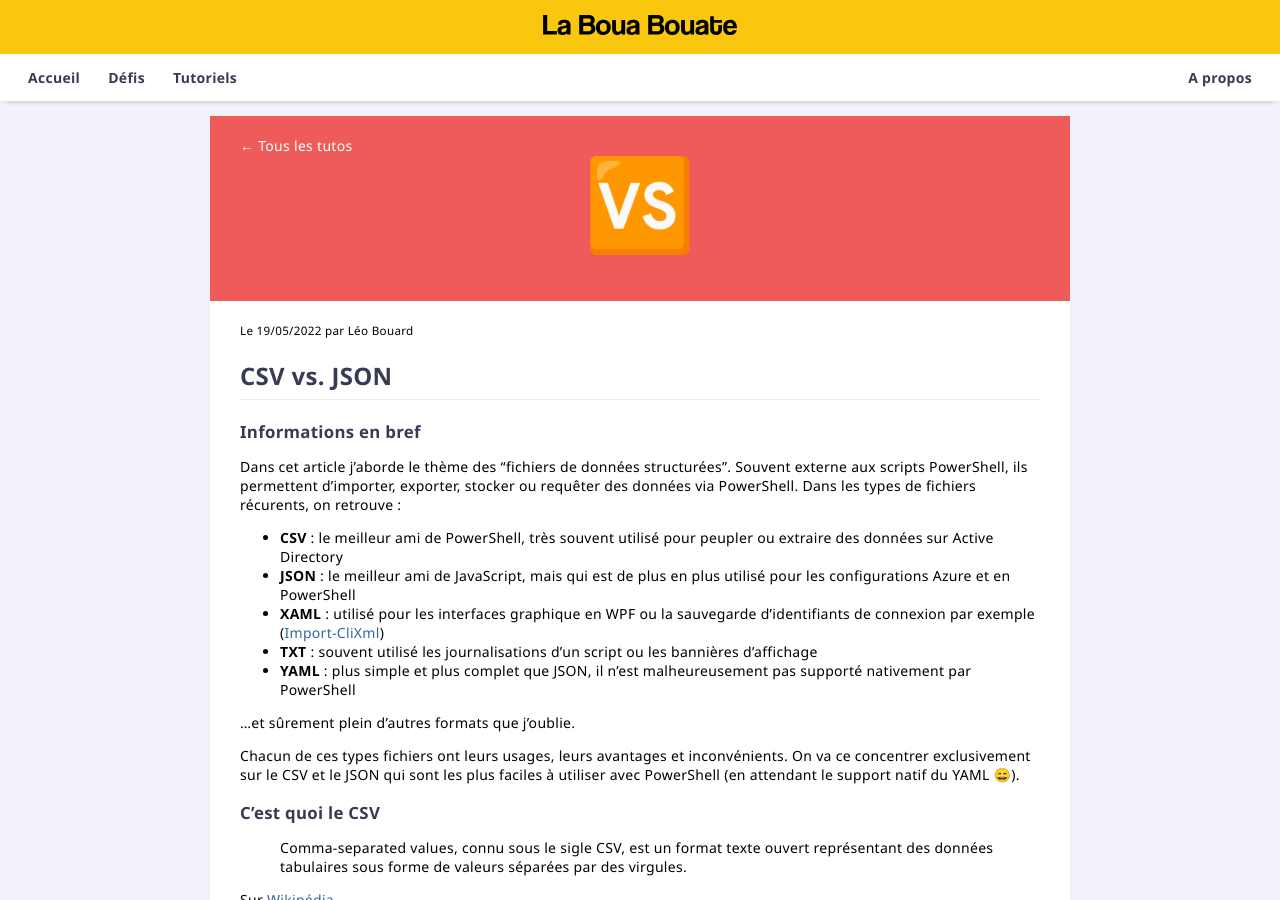
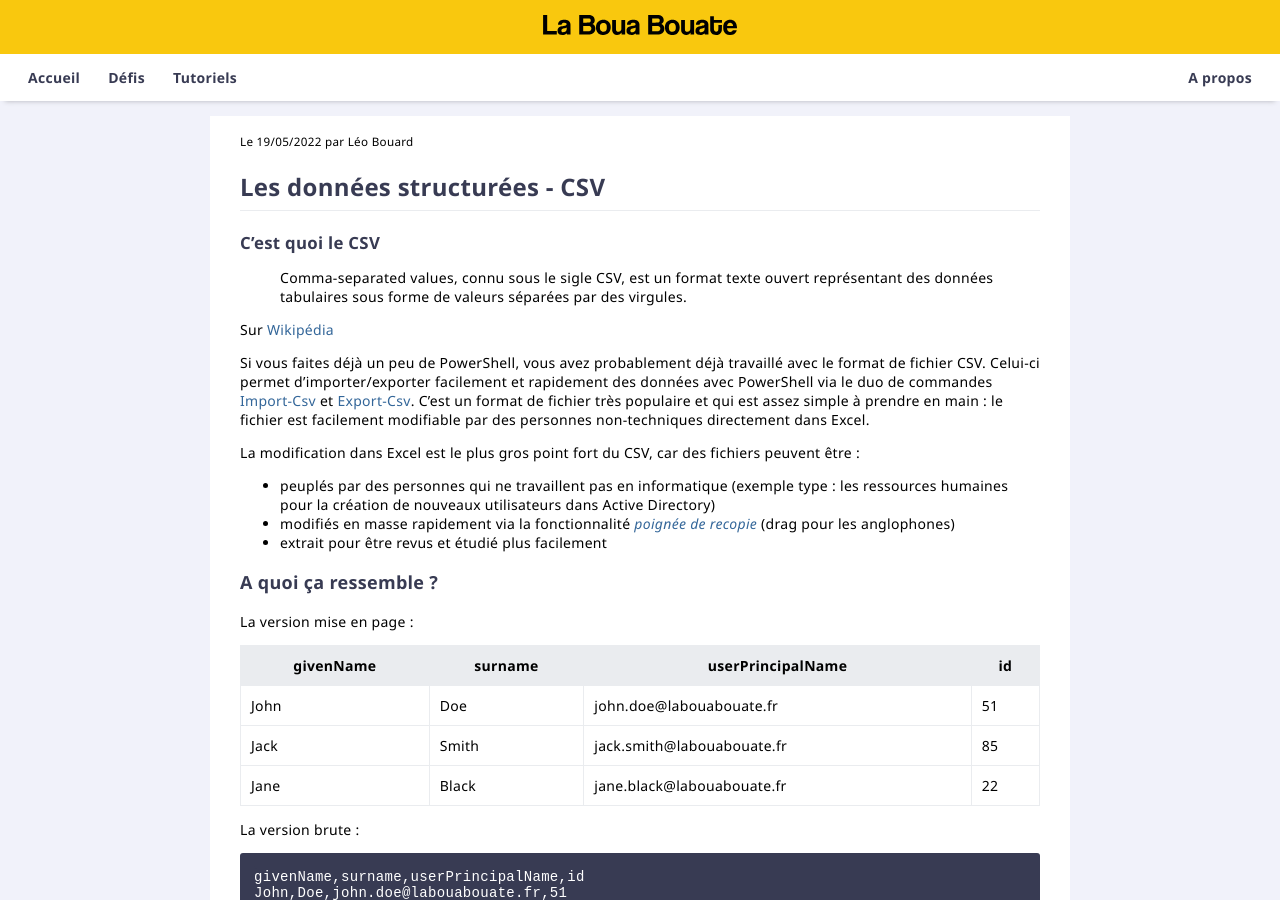
Before and after one commit to leobouard/leobouard.github.io, a Jekyll site: the page built from _posts/2022-05-19-donnees-structurees-1.md, in a window 1280 px wide and 900 px high. Built offline with Jekyll 4.4.1, drawn with Linux system fonts in a browser that asks for light colours.

Commit message:
update donnees-structurees.md

```diff
--- a/_posts/2022-05-19-json-vs-csv.md
+++ b/_posts/2022-05-19-donnees-structurees-1.md
@@ -1,25 +1,7 @@
 ---
 layout: post
-title: "CSV vs. JSON"
-description: "Les voyelles c'est pour les faibles"
-tags: howto
-thumbnailColor: "#ef5b5b"
-icon: 🆚
+title: "Les données structurées - CSV"
 ---
-
-## Informations en bref
-
-Dans cet article j'aborde le thème des "fichiers de données structurées". Souvent externe aux scripts PowerShell, ils permettent d'importer, exporter, stocker ou requêter des données via PowerShell. Dans les types de fichiers récurents, on retrouve :
-
-- **CSV** : le meilleur ami de PowerShell, très souvent utilisé pour peupler ou extraire des données sur Active Directory
-- **JSON** : le meilleur ami de JavaScript, mais qui est de plus en plus utilisé pour les configurations Azure et en PowerShell
-- **XAML** : utilisé pour les interfaces graphique en WPF ou la sauvegarde d'identifiants de connexion par exemple ([Import-CliXml](https://docs.microsoft.com/en-us/powershell/module/microsoft.powershell.utility/import-clixml))
-- **TXT** : souvent utilisé les journalisations d'un script ou les bannières d'affichage
-- **YAML** : plus simple et plus complet que JSON, il n'est malheureusement pas supporté nativement par PowerShell
-
-...et sûrement plein d'autres formats que j'oublie.
-
-Chacun de ces types fichiers ont leurs usages, leurs avantages et inconvénients. On va ce concentrer exclusivement sur le CSV et le JSON qui sont les plus faciles à utiliser avec PowerShell (en attendant le support natif du YAML 😄).
 
 ## C'est quoi le CSV
 
@@ -154,6 +136,10 @@
 
 ---
 
+<div class="button" style="text-align: left;">
+    <a href="/2022/05/19/donnes-structurees-0">Introduction</a>
+</div>
+
 <div class="button">
-    <a href="/challenges" style="background-color: #43aa8b;">La suite sur JSON</a>
+    <a href="/2022/05/19/donnes-structurees-2" style="background-color: #43aa8b;">La suite sur JSON</a>
 </div>
```
Also changed, not shown: _posts/2022-05-19-donnees-structurees-0.md (added, +26 -0 lines).
